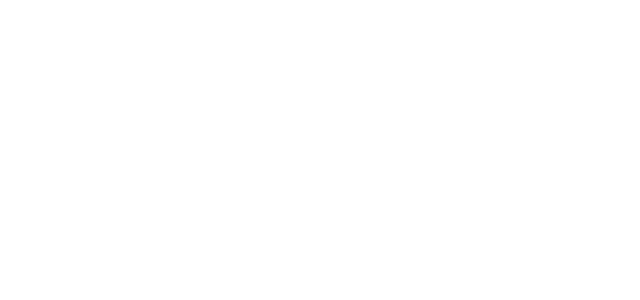
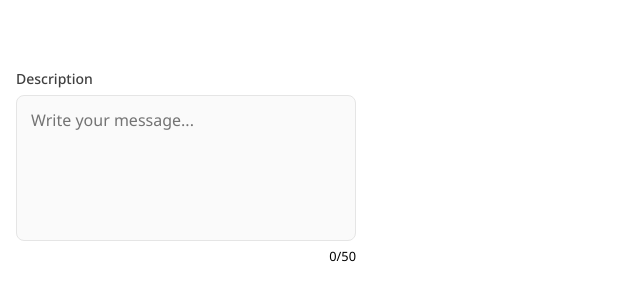
Before and after one commit to mkailbowdy/button-component, a Vue app: page /textarea in a window 1280 px wide. Before the commit this address had no page. Shown: the part 232-532 px from the top of the page, without its empty margins (0-640 px from the left). Built offline with nearby package versions, Linux system fonts and the light colour scheme; the HTML template or start-up script is replaced by a standard one.

Commit message:
textarea

```diff
--- /dev/null
+++ b/src/components/TextareaComponent.vue
@@ -0,0 +1,68 @@
+<script setup lang="ts">
+import { computed, ref } from 'vue'
+import { useAttrs } from 'vue'
+
+defineOptions({
+  inheritAttrs: false
+})
+const attrs = useAttrs()
+
+const text = ref('');
+const textLength = computed(()=>{
+  return text.value.length
+})
+const maxLength = computed(()=>{
+  return attrs.maxlength
+})
+const maxLengthValue = () =>{
+  if (typeof maxLength.value === 'string') {
+    return parseInt(maxLength.value)
+  }
+  return 0;
+}
+
+const color = computed(()=>{
+  return {
+    'text-yellow-500': textLength.value >= maxLengthValue() / 2 && textLength.value < maxLengthValue(),
+    'text-red-500': textLength.value === maxLengthValue(),
+  }
+})
+
+
+</script>
+<template>
+  <div class="textarea__field">
+    <label>Description</label>
+    <textarea v-bind="attrs" v-model="text"></textarea>
+    <small><span :class="color">{{textLength}}</span>/{{maxLength}}</small>
+  </div>
+</template>
+<style scoped>
+.textarea__field {
+  display: flex;
+  flex-direction: column;
+  gap: 6px;
+  width: 340px;
+}
+label {
+  font-weight: 500;
+  font-size: 14px;
+  line-height: 20px;
+  color: #404040;
+}
+small {
+  align-self: end;
+}
+textarea {
+  padding: 12px 14px;
+  background-color: #fafafa;
+  border-radius: 8px;
+  border-width: 1px;
+  border-style: solid;
+  border-color: #e5e5e5;
+  resize: none;
+}
+textarea::placeholder {
+  color: #737373;
+}
+</style>
--- a/src/router/index.ts
+++ b/src/router/index.ts
@@ -1,5 +1,6 @@
 import { createRouter, createWebHistory } from 'vue-router'
 import ButtonView from '@/views/ButtonView.vue'
+import TextAreaView from '@/views/TextAreaView.vue'
 
 const router = createRouter({
   history: createWebHistory(import.meta.env.BASE_URL),
@@ -30,6 +31,11 @@ const router = createRouter({
       // which is lazy-loaded when the route is visited.
       component: () => import('../views/BlogCardView.vue'),
     },
+    {
+      path: '/textarea',
+      name: 'textarea',
+      component: TextAreaView,
+    }
   ],
 })
 
--- /dev/null
+++ b/src/views/TextAreaView.vue
@@ -0,0 +1,23 @@
+<script setup lang="ts">
+import TextareaComponent from '@/components/TextareaComponent.vue'
+
+</script>
+
+<template>
+  <main>
+    <TextareaComponent rows="5" cols="30" placeholder="Write your message..." maxlength="50" />
+  </main>
+</template>
+
+<style scoped>
+main {
+  display: flex;
+  flex-direction: column;
+  justify-content: center;
+  align-items: start;
+  min-height: 100vh;
+  margin: 0 auto;
+  background-color: #fff;
+  padding: 16px;
+}
+</style>
```
